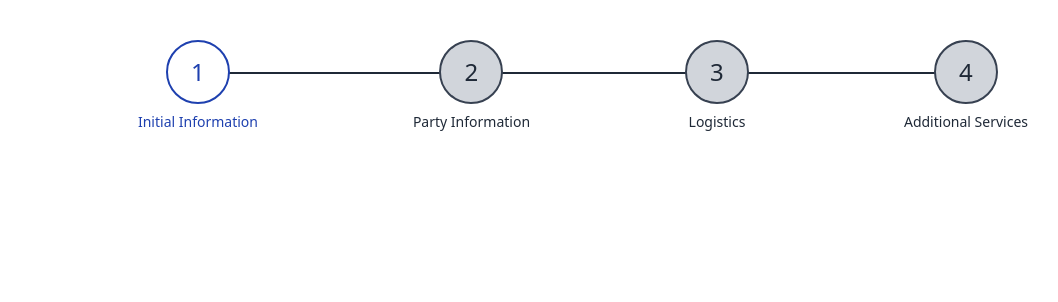
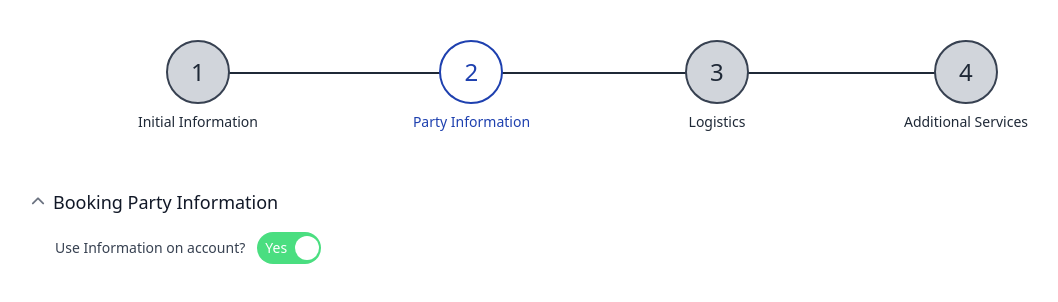
Before and after one commit to AvirukBasak/formease-internship-task, a Next.js app: page / in a window 1280 px wide. Shown: the top 302 px of the page, without its empty margins (57-1115 px from the left). Built offline with nearby package versions, Linux system fonts and the light colour scheme.

Commit message:
navigator done

```diff
--- a/src/components/Navigator.tsx
+++ b/src/components/Navigator.tsx
@@ -3,10 +3,11 @@ import React, { useState } from "react"
 interface NavigatorProps {
   labels: string[]
   pages: (JSX.Element | null)[]
+  defaultPage?: number
 }
 
-export default function Navigator({ labels, pages }: NavigatorProps): JSX.Element {
-  const [currentPage, setCurrentPage] = useState(0);
+export default function Navigator({ labels, pages, defaultPage = 0 }: NavigatorProps): JSX.Element {
+  const [currentPage, setCurrentPage] = useState(defaultPage);
   return (
     <div className="md:w-full flex flex-col items-center">
       <div className="md:w-full flex flex-row justify-evenly">
--- a/src/pages/index.tsx
+++ b/src/pages/index.tsx
@@ -1,6 +1,8 @@
 import React from 'react'
 import { Inter } from 'next/font/google'
 import PagePartyInfo from '@/pages/pagePartyinfo'
+import PageLogistics from '@/pages/pageLogistics'
+import PageAdditonalSrv from '@/pages/pageAdditionalSrv'
 import Navigator from '@/components/Navigator'
 
 const inter = Inter({ subsets: ['latin'] })
@@ -17,8 +19,11 @@ export default function Home(): JSX.Element {
         ]}
         pages={[
           null,
-          <div className="md:w-full p-10"><PagePartyInfo /></div>
+          <div className="md:w-full p-10"><PagePartyInfo /></div>,
+          <div className="md:w-full p-10"><PageLogistics /></div>,
+          <div className="md:w-full p-10"><PageAdditonalSrv /></div>,
         ]}
+        defaultPage={1}
       />
     </div>
   )
--- a/src/pages/pageAdditionalSrv.tsx
+++ b/src/pages/pageAdditionalSrv.tsx
@@ -0,0 +1,20 @@
+import React from 'react'
+import ToggleSwitch from '@/components/ToggleSwitch'
+import SectionCollapsable from '@/components/SectionCollapsable'
+
+export default function PageAdditonalSrv(): JSX.Element {
+  return (
+    <>
+      <SectionCollapsable title="Booking Party Information" /*subtitle=""*/>
+        <>
+          <div className="ml-8 flex items-center">
+            <label className="mr-3 text-sm font-medium text-gray-700">Use Information on account?</label>
+            <ToggleSwitch defState={true} onStateChange={state => {
+              console.log(state);
+            }} />
+          </div>
+        </>
+      </SectionCollapsable>
+    </>
+  )
+}
--- a/src/pages/pageLogistics.tsx
+++ b/src/pages/pageLogistics.tsx
@@ -0,0 +1,20 @@
+import React from 'react'
+import ToggleSwitch from '@/components/ToggleSwitch'
+import SectionCollapsable from '@/components/SectionCollapsable'
+
+export default function PageLogistics(): JSX.Element {
+  return (
+    <>
+      <SectionCollapsable title="Booking Party Information" /*subtitle=""*/>
+        <>
+          <div className="ml-8 flex items-center">
+            <label className="mr-3 text-sm font-medium text-gray-700">Use Information on account?</label>
+            <ToggleSwitch defState={true} onStateChange={state => {
+              console.log(state);
+            }} />
+          </div>
+        </>
+      </SectionCollapsable>
+    </>
+  )
+}
```
